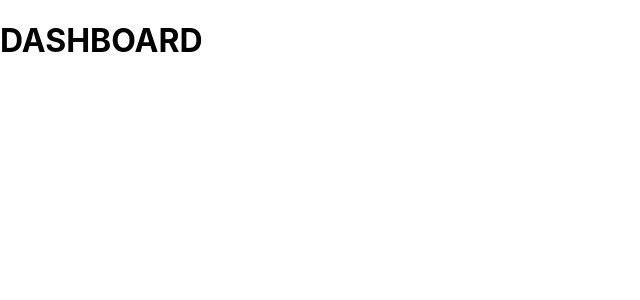
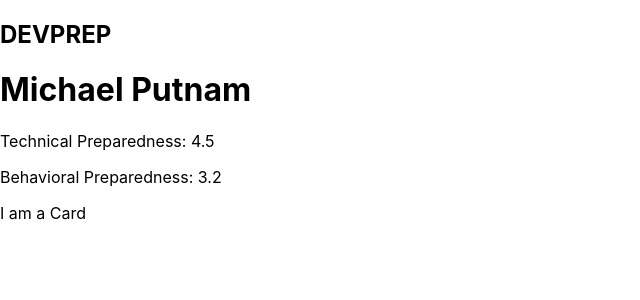
Before and after one commit to wmedders21/DevPrep-FE, a React (Create React App) app: page /dashboard in a window 1280 px wide. Shown: the top 300 px of the page, without its empty margins (0-640 px from the left). Built offline with nearby package versions, Linux system fonts and the light colour scheme.

Commit message:
add initial element structure

```diff
--- a/src/Components/card/Card.tsx
+++ b/src/Components/card/Card.tsx
@@ -1,7 +1,11 @@
 
 
 const Card = () => {
-  return
+  return (
+    <div className="flashcard">
+      I am a Card
+    </div>
+  )
 }
 
 export default Card;
--- a/src/Components/dashboard/Dashboard.tsx
+++ b/src/Components/dashboard/Dashboard.tsx
@@ -1,10 +1,26 @@
-import React from 'react';
+import React from "react";
+import Nav from "../nav/Nav";
+import Card from "../card/Card";
+
 const Dashboard = () => {
-    return (
-        <div>
-            <h1>DASHBOARD</h1>
-        </div>
-    );
-}
+  return (
+    <div className="dashboard">
+      <Nav />
+      <h1>Michael Putnam</h1>
+      <div className="deck-container">
+        <div className="deck-1"></div>
+        <div className="deck-2"></div>
+        <div className="deck-3"></div>
+      </div>
+      <div className="statistics-container">
+        <p>Technical Preparedness: 4.5</p>
+        <p>Behavioral Preparedness: 3.2</p>
+      </div>
+      <div className="flashcard-of-the-day">
+        < Card />
+      </div>
+    </div>
+  );
+};
 
 export default Dashboard;
```
